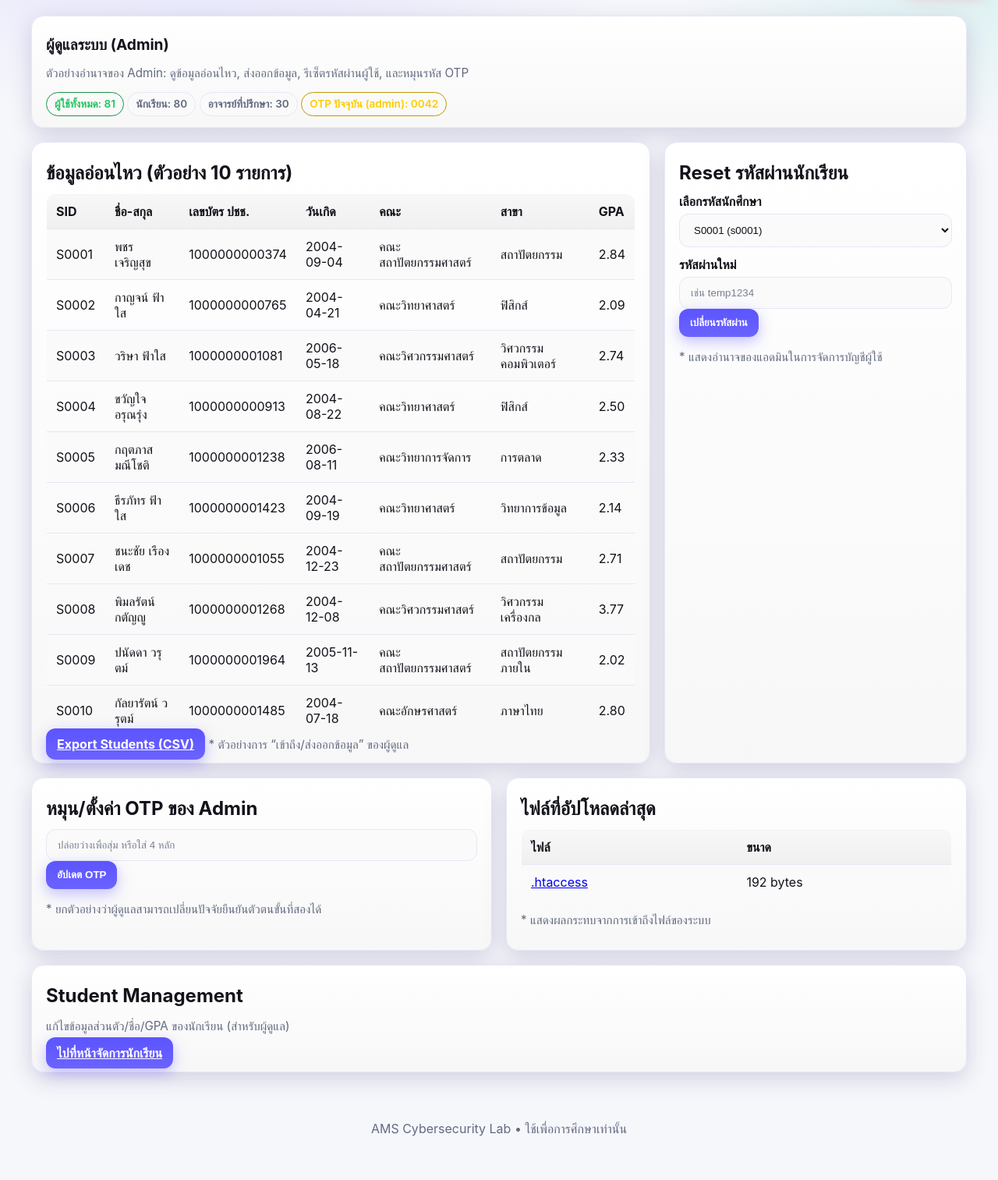
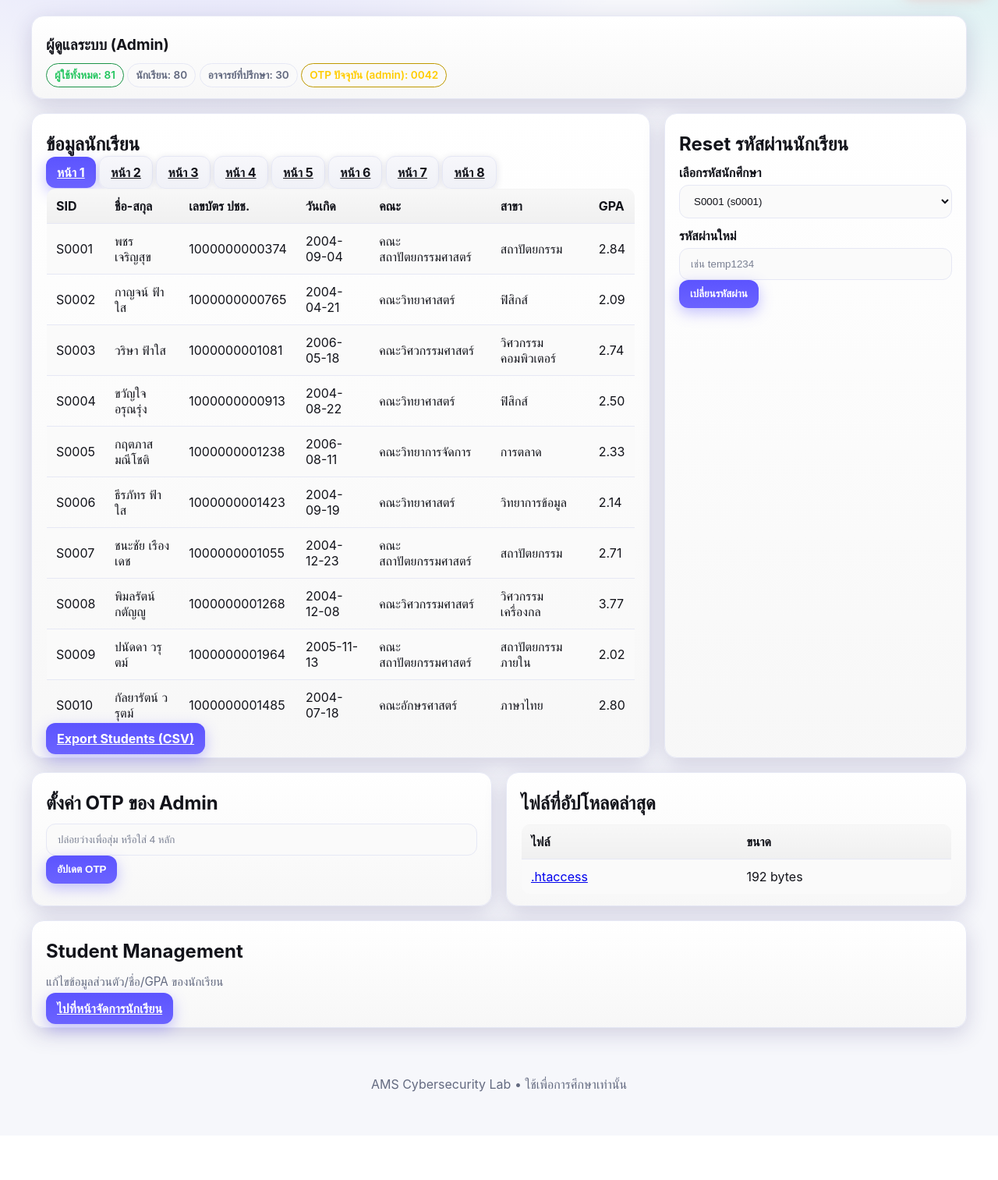
Before and after one commit to phwrscr1pt/school-ams-vulnlab, a PHP site: page /admin.php in a window 1280 px wide. Shown: the part 59-1572 px from the top of the page at 78% size. After the commit the page ends 1459 px from the top, so only its background shows below. Run offline with PHP 8.4, Linux system fonts and the light colour scheme; a user stored in the database is signed in; data comes from the database, SQL or seed files in the repository.

Commit message:
Update Admin page

```diff
--- a/src/admin.php
+++ b/src/admin.php
@@ -2,8 +2,10 @@
 require 'db.php';
 if (empty($_SESSION['is_admin'])) { header('Location: login.php'); exit; }
 function h($s){ return htmlspecialchars((string)$s, ENT_QUOTES, 'UTF-8'); }
+
 $notice=''; $error='';
 
+// ---- Actions (unchanged) ----
 if ($_SERVER['REQUEST_METHOD']==='POST') {
   $action = $_POST['action'] ?? '';
   if ($action==='reset_password') {
@@ -29,19 +31,40 @@ if ($_SERVER['REQUEST_METHOD']==='POST') {
     } else { $error='อัปเดต OTP ไม่สำเร็จ'; }
   }
 }
-$tot_users=$conn->query("SELECT COUNT(*) c FROM users")->fetch_assoc()['c'] ?? 0;
-$tot_students=$conn->query("SELECT COUNT(*) c FROM students")->fetch_assoc()['c'] ?? 0;
-$tot_advisors=$conn->query("SELECT COUNT(*) c FROM advisors")->fetch_assoc()['c'] ?? 0;
+
+// ---- Stats / lookups ----
+$tot_users    = ($r=$conn->query("SELECT COUNT(*) c FROM users"))    ? ($r->fetch_assoc()['c'] ?? 0) : 0;
+$tot_students = ($r=$conn->query("SELECT COUNT(*) c FROM students")) ? ($r->fetch_assoc()['c'] ?? 0) : 0;
+$tot_advisors = ($r=$conn->query("SELECT COUNT(*) c FROM advisors")) ? ($r->fetch_assoc()['c'] ?? 0) : 0;
 $otp_row=$conn->query("SELECT otp_code FROM admins WHERE username='admin'")->fetch_assoc();
 $current_otp=$otp_row?$otp_row['otp_code']:'----';
 $student_opts=$conn->query("SELECT username, student_id FROM users WHERE role='student' ORDER BY student_id ASC");
-$sens=$conn->query("SELECT student_id, fullname, citizen_id, dob, faculty, major, gpa FROM students ORDER BY student_id ASC LIMIT 10");
+
+// ---- Pagination for sensitive table ----
+$perPage = 10;
+$pages = max(1, (int)ceil($tot_students / $perPage));
+$page  = isset($_GET['p']) ? (int)$_GET['p'] : 1;
+if ($page < 1) $page = 1;
+if ($page > $pages) $page = $pages;
+$offset = ($page - 1) * $perPage;
+
+$sen_sql = "SELECT student_id, fullname, citizen_id, dob, faculty, major, gpa
+            FROM students
+            ORDER BY student_id ASC
+            LIMIT $perPage OFFSET $offset";
+$sens = $conn->query($sen_sql);
+
+function page_link($n){
+  $params = ['p'=>$n];
+  return 'admin.php?' . http_build_query($params) . '#sensitive';
+}
+
 include '_header.php';
 ?>
 <div class="grid">
   <div class="card col-12">
     <h1>ผู้ดูแลระบบ (Admin)</h1>
-    <p class="hint">ตัวอย่างอำนาจของ Admin: ดูข้อมูลอ่อนไหว, ส่งออกข้อมูล, รีเซ็ตรหัสผ่านผู้ใช้, และหมุนรหัส OTP</p>
+    <!-- <p class="hint">ตัวอย่างอำนาจของ Admin: ดูข้อมูลอ่อนไหว, ส่งออกข้อมูล, รีเซ็ตรหัสผ่านผู้ใช้, และหมุนรหัส OTP</p> -->
     <div class="row mt-12">
       <span class="badge ok">ผู้ใช้ทั้งหมด: <?=h($tot_users)?></span>
       <span class="badge">นักเรียน: <?=h($tot_students)?></span>
@@ -52,8 +75,20 @@ include '_header.php';
     <?php if($error): ?><p class="notice mt-12" style="border-color:#ff8;"><b>ข้อผิดพลาด:</b> <?= h($error) ?></p><?php endif; ?>
   </div>
 
-  <div class="card col-8">
-    <h2>ข้อมูลอ่อนไหว (ตัวอย่าง 10 รายการ)</h2>
+  <!-- Sensitive table with Tabs (10 per tab) -->
+  <div class="card col-8" id="sensitive">
+    <h2> ข้อมูลนักเรียน</h2>
+
+    <!-- Tabs (Top) -->
+    <div class="row" role="tablist" style="flex-wrap:wrap; gap:8px; margin-bottom:10px">
+      <?php for($i=1;$i<=$pages;$i++): ?>
+        <a href="<?=h(page_link($i))?>"
+           class="btn <?= $i===$page ? '' : 'btn-secondary' ?>"
+           role="tab" aria-selected="<?= $i===$page ? 'true':'false' ?>"
+        >หน้า <?=h($i)?></a>
+      <?php endfor; ?>
+    </div>
+
     <table class="table">
       <thead><tr><th>SID</th><th>ชื่อ-สกุล</th><th>เลขบัตร ปชช.</th><th>วันเกิด</th><th>คณะ</th><th>สาขา</th><th>GPA</th></tr></thead>
       <tbody>
@@ -70,9 +105,22 @@ include '_header.php';
       <?php endwhile; ?>
       </tbody>
     </table>
+
+    <!-- Tabs (Bottom) -->
+    <!-- <div class="row" role="tablist" style="flex-wrap:wrap; gap:8px; margin-top:12px">
+      <?php for($i=1;$i<=$pages;$i++): ?>
+        <a href="<?=h(page_link($i))?>"
+           class="btn <?= $i===$page ? '' : 'btn-secondary' ?>"
+           role="tab" aria-selected="<?= $i===$page ? 'true':'false' ?>"
+        >หน้า <?=h($i)?></a>
+      <?php endfor; ?>
+    </div> -->
+
+    <!-- <div class="debug mt-12"><b>DEBUG SQL:</b> <?=h($sen_sql)?></div> -->
+
     <div class="row mt-12">
       <a class="btn" href="admin_export_students.php">Export Students (CSV)</a>
-      <span class="hint">* ตัวอย่างการ “เข้าถึง/ส่งออกข้อมูล” ของผู้ดูแล</span>
+      <!-- <span class="hint">* ตัวอย่างการ “เข้าถึง/ส่งออกข้อมูล” ของผู้ดูแล</span> -->
     </div>
   </div>
 
@@ -90,18 +138,18 @@ include '_header.php';
       <input name="newpass" placeholder="เช่น temp1234" required>
       <button class="btn mt-12" type="submit">เปลี่ยนรหัสผ่าน</button>
     </form>
-    <p class="hint mt-12">* แสดงอำนาจของแอดมินในการจัดการบัญชีผู้ใช้</p>
+    <!-- <p class="hint mt-12">* แสดงอำนาจของแอดมินในการจัดการบัญชีผู้ใช้</p> -->
   </div>
 
   <div class="card col-6">
-    <h2>หมุน/ตั้งค่า OTP ของ Admin</h2>
+    <h2>ตั้งค่า OTP ของ Admin</h2>
     <form method="post" class="mt-8">
       <input type="hidden" name="action" value="rotate_otp">
       <div class="row">
         <input name="otp" placeholder="ปล่อยว่างเพื่อสุ่ม หรือใส่ 4 หลัก">
         <button class="btn" type="submit">อัปเดต OTP</button>
       </div>
-      <p class="hint mt-8">* ยกตัวอย่างว่าผู้ดูแลสามารถเปลี่ยนปัจจัยยืนยันตัวตนขั้นที่สองได้</p>
+      <!-- <p class="hint mt-8">* ยกตัวอย่างว่าผู้ดูแลสามารถเปลี่ยนปัจจัยยืนยันตัวตนขั้นที่สองได้</p> -->
     </form>
   </div>
 
@@ -127,12 +175,12 @@ include '_header.php';
       ?>
       </tbody>
     </table>
-    <p class="hint">* แสดงผลกระทบจากการเข้าถึงไฟล์ของระบบ</p>
+    <!-- <p class="hint">* แสดงผลกระทบจากการเข้าถึงไฟล์ของระบบ</p> -->
   </div>
 
   <div class="card col-12">
     <h2>Student Management</h2>
-    <p class="hint">แก้ไขข้อมูลส่วนตัว/ชื่อ/GPA ของนักเรียน (สำหรับผู้ดูแล)</p>
+    <p class="hint">แก้ไขข้อมูลส่วนตัว/ชื่อ/GPA ของนักเรียน</p>
     <a class="btn" href="admin_students.php">ไปที่หน้าจัดการนักเรียน</a>
   </div>
 </div>
```
